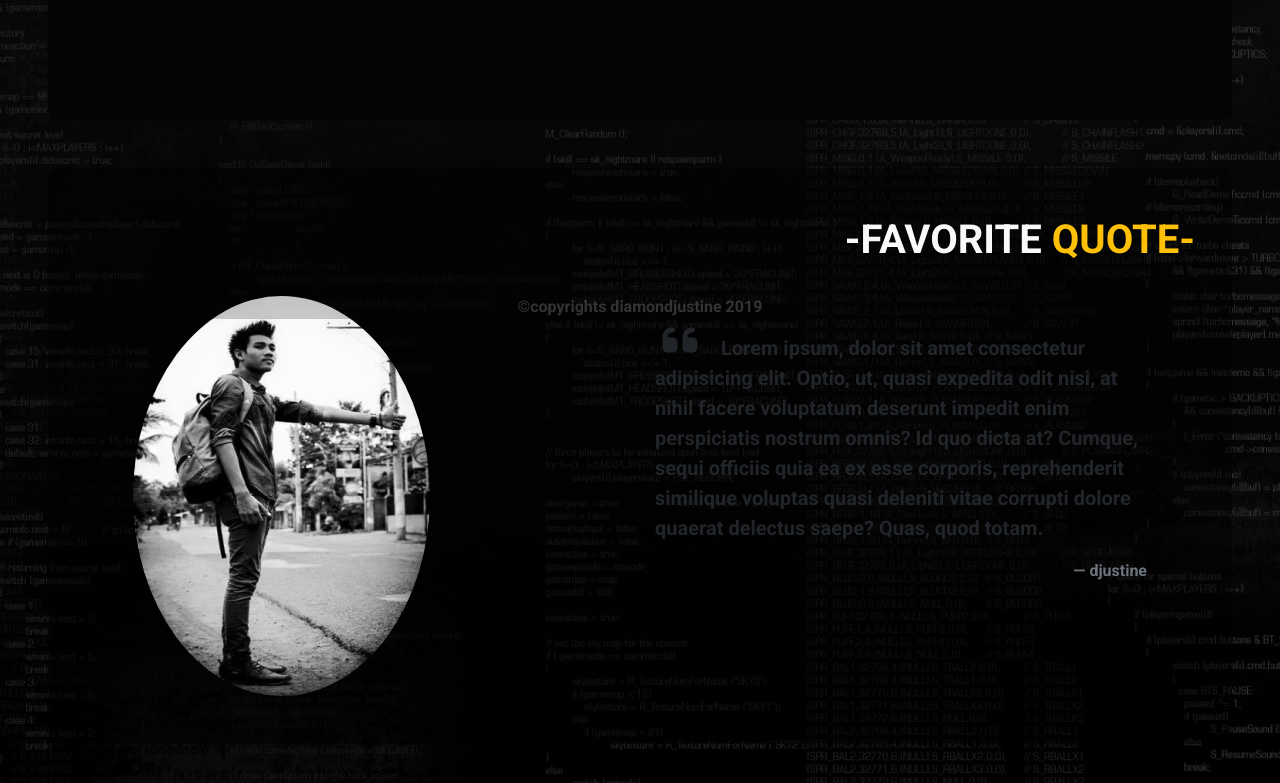
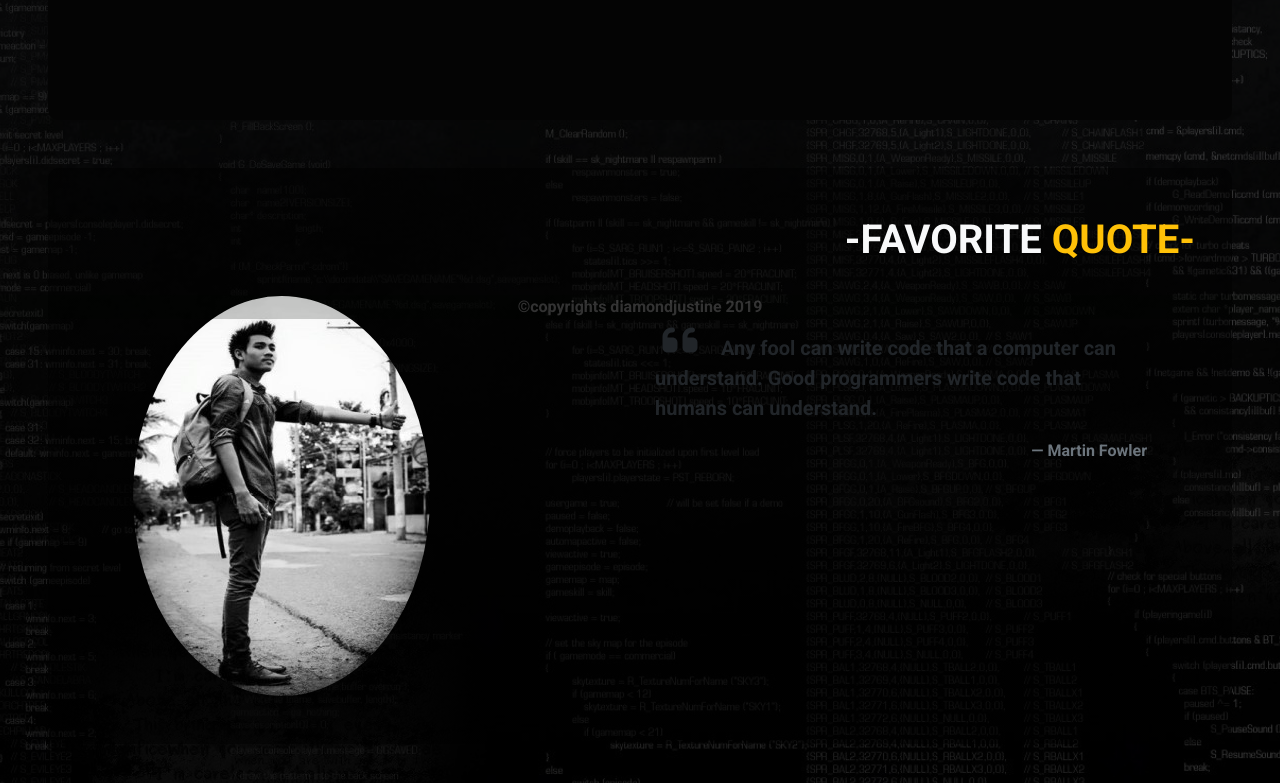
Before and after one commit to diamondjustineLG/DJs-Portfolio, a plain HTML site: page index.html in a window 1280 px wide. Shown: the part 481-1264 px from the top of the page. Drawn offline with Linux system fonts and the light colour scheme.

Commit message:
Update index.html

```diff
--- a/index.html
+++ b/index.html
@@ -173,9 +173,8 @@
                 </div>
                 <div class="col-md-6 my-4">
                     <blockquote class="blockquote text-center mr-5">
-                        <p class="text-left"> <i class="fas fa-quote-left fa-2x mr-3"></i>Lorem ipsum, dolor sit amet consectetur adipisicing elit. Optio, ut, quasi expedita odit nisi, at nihil facere voluptatum deserunt impedit enim perspiciatis nostrum omnis? Id quo dicta
-                            at? Cumque, sequi officiis quia ea ex esse corporis, reprehenderit similique voluptas quasi deleniti vitae corrupti dolore quaerat delectus saepe? Quas, quod totam.</p>
-                        <footer class="blockquote-footer text-right ">djustine</footer>
+                        <p class="text-left"> <i class="fas fa-quote-left fa-2x mr-3"></i>Any fool can write code that a computer can understand. Good programmers write code that humans can understand.</p>
+                        <footer class="blockquote-footer text-right ">Martin Fowler</footer>
                     </blockquote>
                 </div>
             </div>
```
